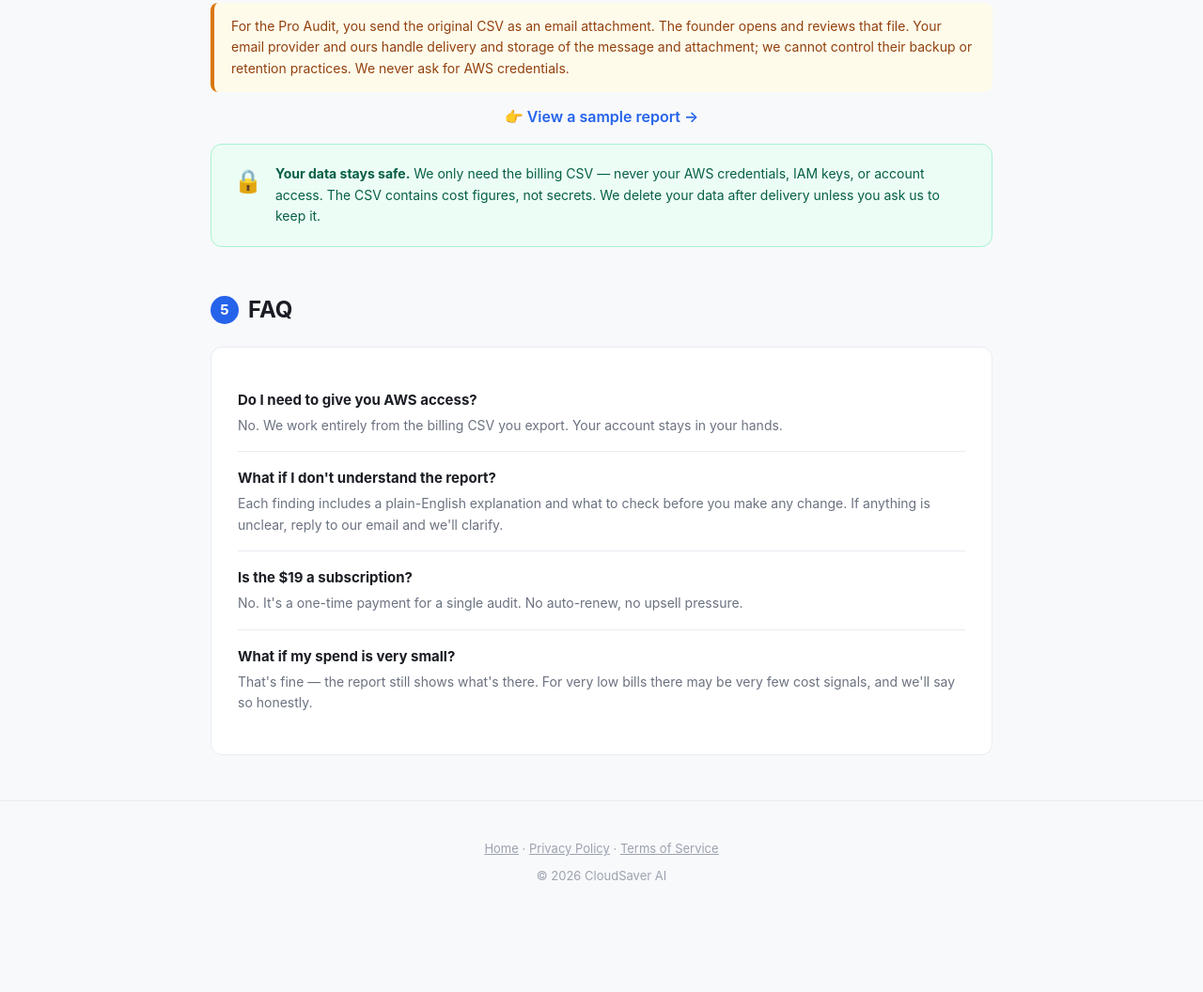
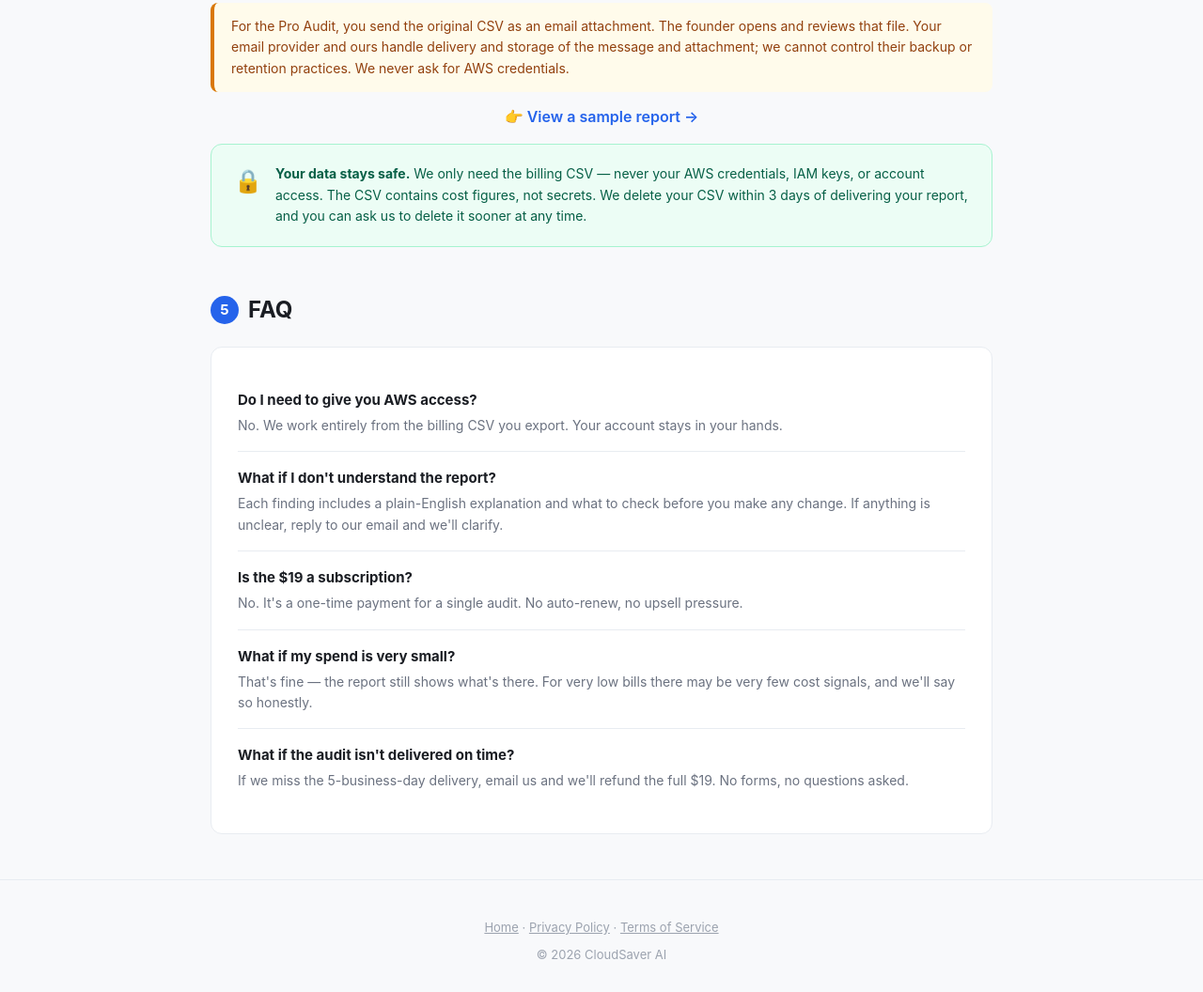
Before and after one commit to malinono/cloudsaver-ai, a plain HTML site: page pro-audit.html in a window 1280 px wide. Shown: the part 2901-3957 px from the top of the page at 94% size. Before the commit the page ends 3884 px from the top, so only its background shows below. Drawn offline with Linux system fonts and the light colour scheme.

Commit message:
feat: add refund policy, 3-day CSV deletion, deletion request right

```diff
--- a/pro-audit.html
+++ b/pro-audit.html
@@ -254,7 +254,7 @@ footer a { color: var(--text-muted); text-decoration: underline; }
     </div>
     <div class="safety" style="margin-top:16px;">
       <div class="ic">🔒</div>
-      <p><strong>Your data stays safe.</strong> We only need the billing CSV — never your AWS credentials, IAM keys, or account access. The CSV contains cost figures, not secrets. We delete your data after delivery unless you ask us to keep it.</p>
+      <p><strong>Your data stays safe.</strong> We only need the billing CSV — never your AWS credentials, IAM keys, or account access. The CSV contains cost figures, not secrets. We delete your CSV within 3 days of delivering your report, and you can ask us to delete it sooner at any time.</p>
     </div>
   </section>
 
@@ -276,6 +276,10 @@ footer a { color: var(--text-muted); text-decoration: underline; }
       <div class="faq-item">
         <h4>What if my spend is very small?</h4>
         <p>That's fine — the report still shows what's there. For very low bills there may be very few cost signals, and we'll say so honestly.</p>
+      </div>
+      <div class="faq-item">
+        <h4>What if the audit isn't delivered on time?</h4>
+        <p>If we miss the 5-business-day delivery, email us and we'll refund the full $19. No forms, no questions asked.</p>
       </div>
     </div>
   </section>
```
Also changed, not shown: privacy.html (+2 -0 lines).
